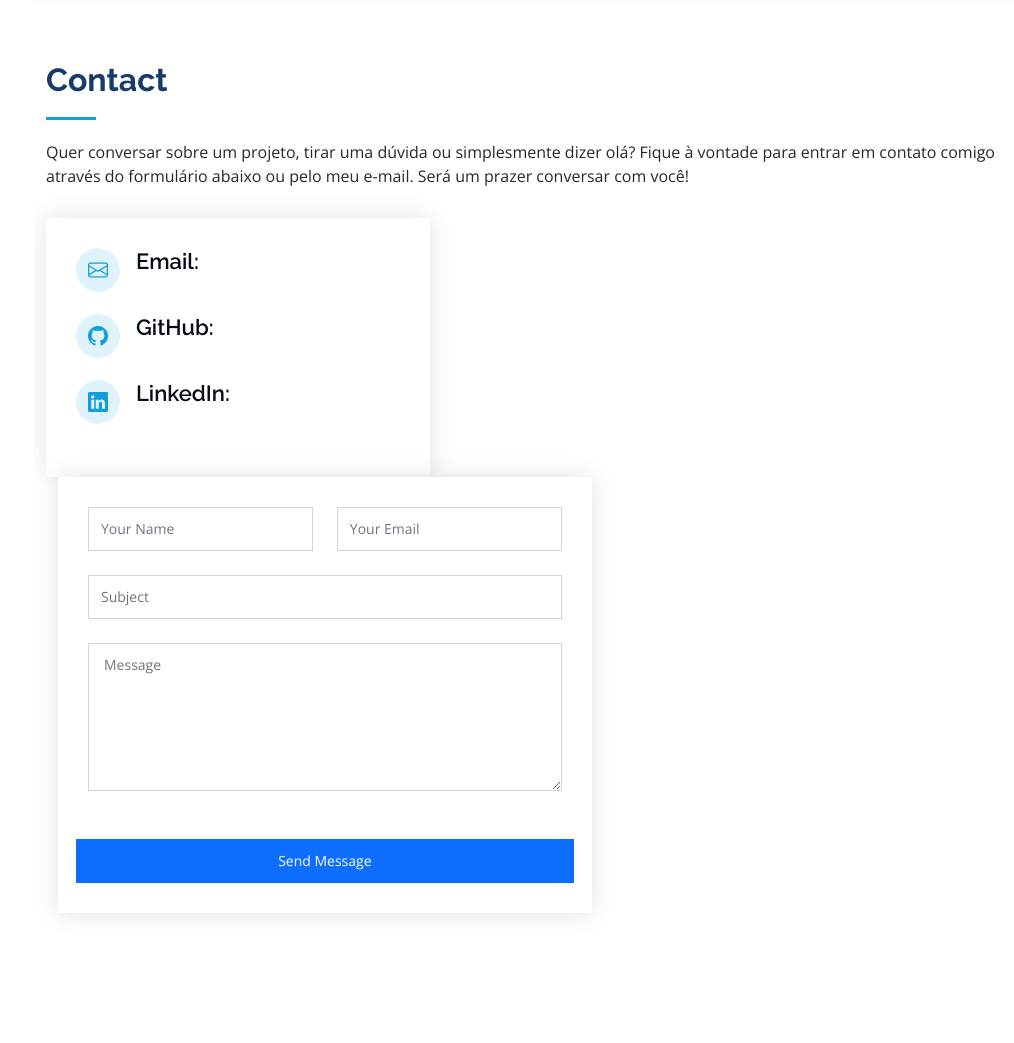
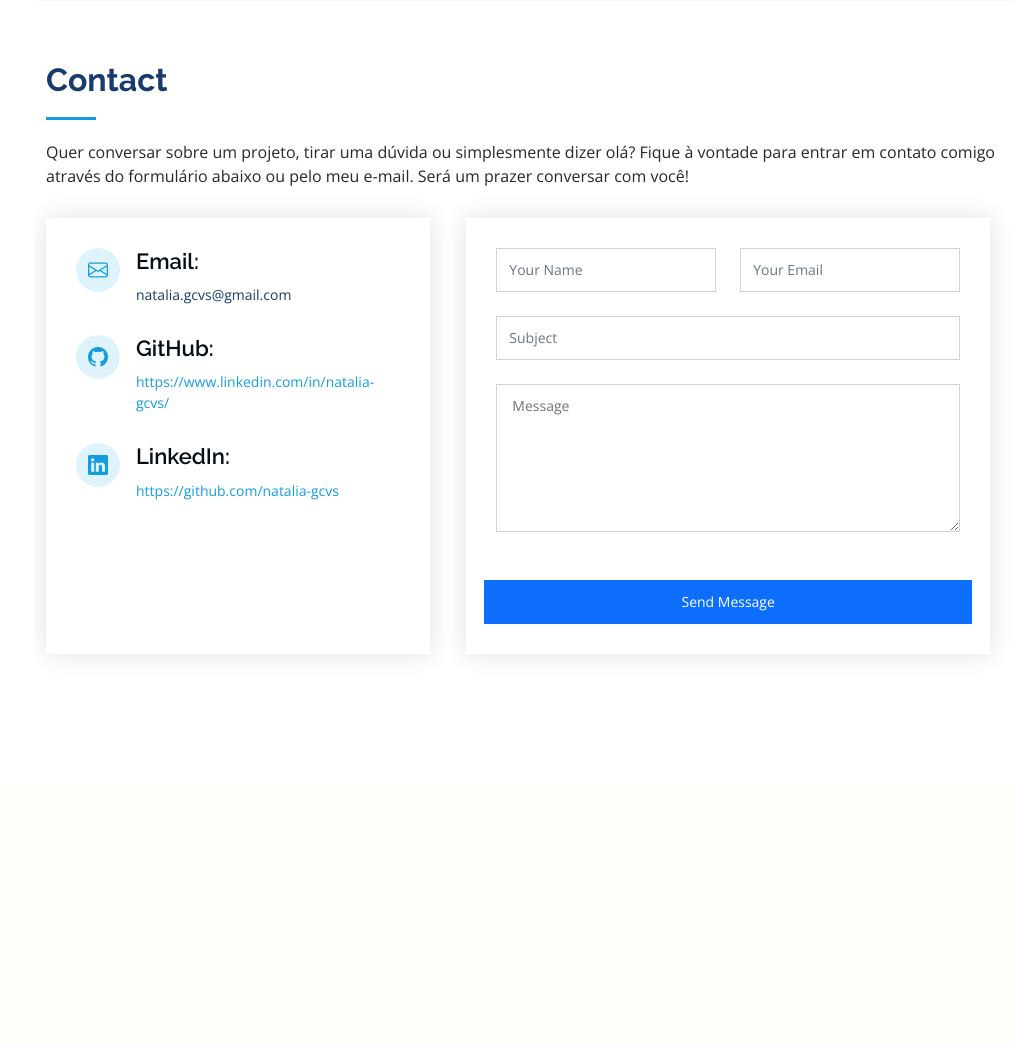
Before and after one commit to natalia-gcvs/natalia-goncalves-portfolio, a Flask app: page / in a window 1280 px wide. Shown: the part 2808-3851 px from the top of the page, without its empty margins (266-1280 px from the left). After the commit the page ends 3465 px from the top, so only its background shows below. Run offline with Flask 3, Linux system fonts and the light colour scheme; some libraries are stand-ins or nearby versions.

Commit message:
update main and projects

```diff
--- a/templates/index.html
+++ b/templates/index.html
@@ -344,20 +344,21 @@
               <div class="email">
                 <i class="bi bi-envelope"></i>
                 <h4>Email:</h4>
-                <p><a src=natalia.gcvs@gmail.com></p>
+                <p>natalia.gcvs@gmail.com</p>
               </div>
 
               <div class="email">
                 <i class="bi bi-github"></i>
                 <h4>GitHub:</h4>
-                <p><a src=https://www.linkedin.com/in/natalia-gcvs/></p>
+                <p><a href="https://www.linkedin.com/in/natalia-gcvs/">https://www.linkedin.com/in/natalia-gcvs/</a></p>
               </div>
 
               <div class="email">
                 <i class="bi bi-linkedin"></i>
                 <h4>LinkedIn:</h4>
-                <p><a src=https://github.com/natalia-gcvs></p>
+                <p><a href="https://github.com/natalia-gcvs">https://github.com/natalia-gcvs</a></p>
               </div>
+
 
             </div>
 
```
